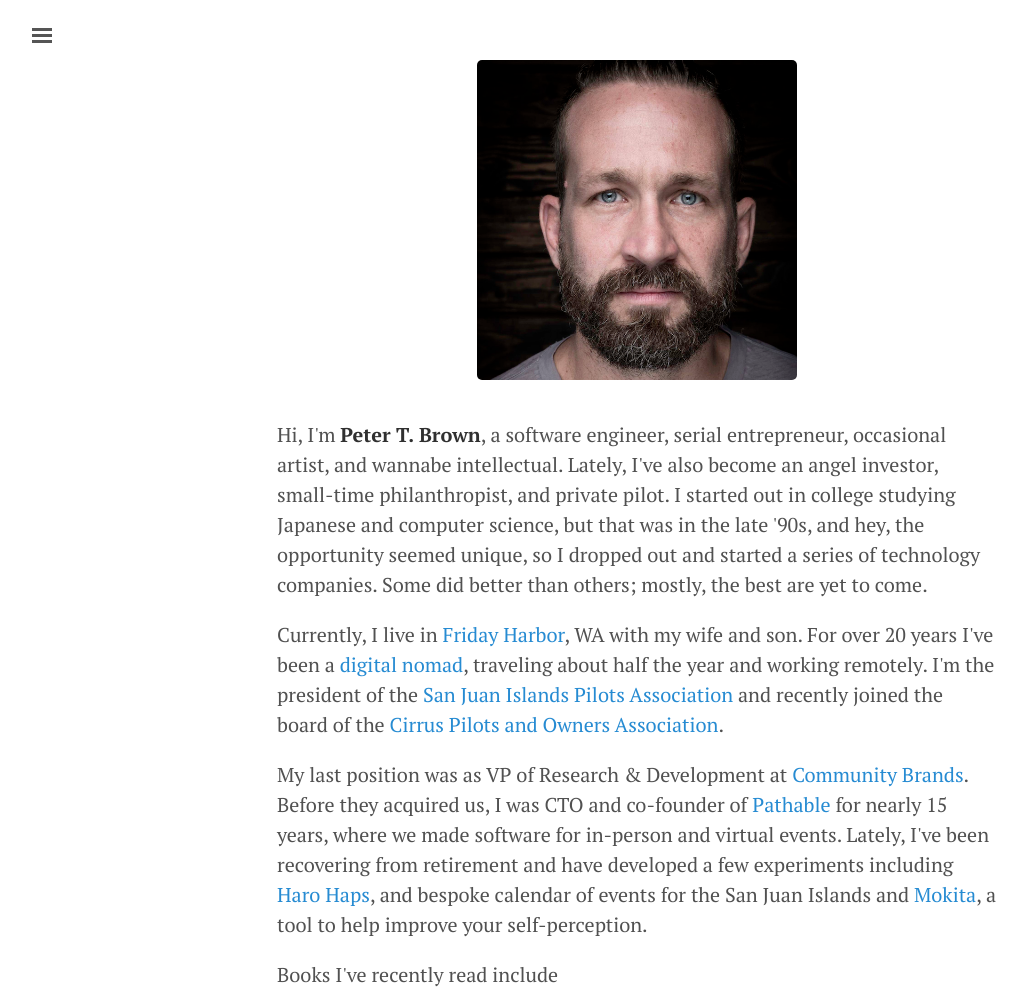
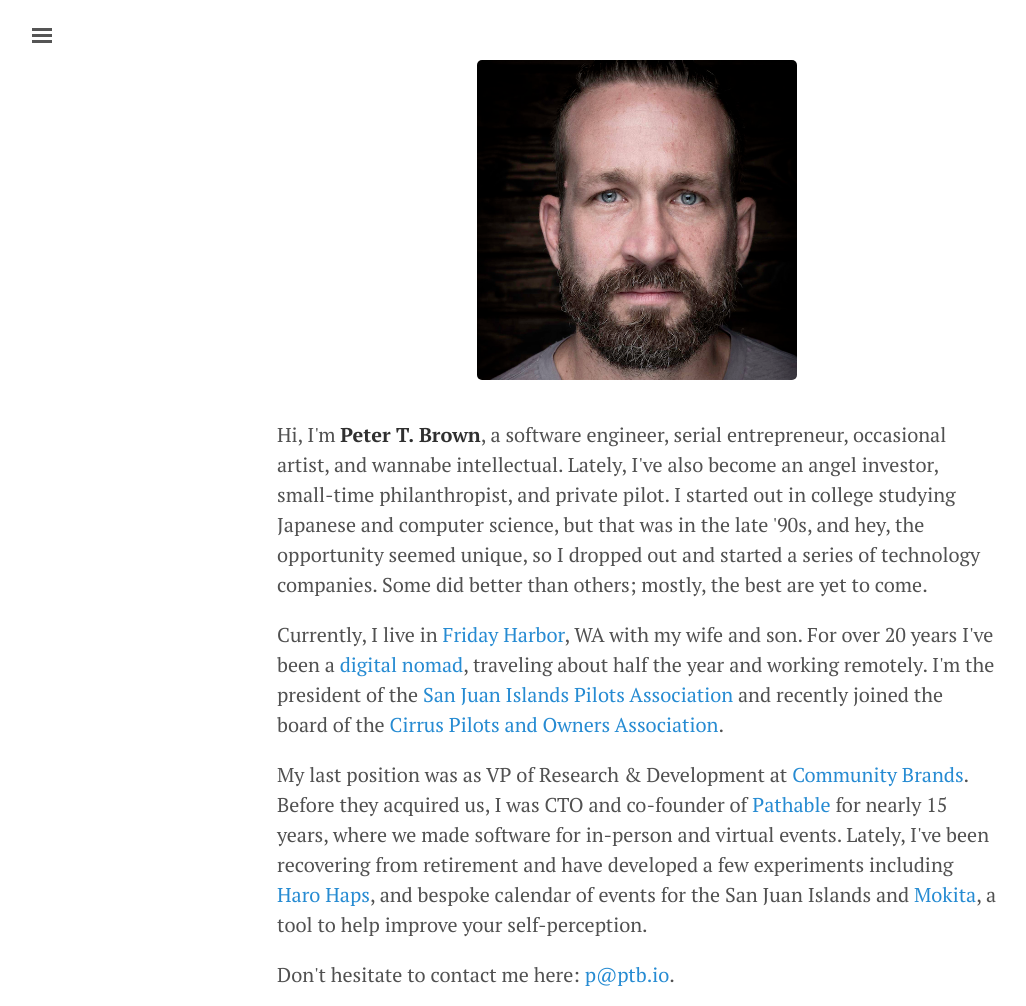
Before and after one commit to flippyhead/ptb.io, a Jekyll site: the page built from index.html, in a window 1280 px wide, cut to the strip 0-1006 px from the top of the page. Shown: the whole strip, without its empty margins (3-1029 px from the left). Built offline with Jekyll 4.4.1, drawn with Linux system fonts in a browser that asks for light colours.

Commit message:
add email and ide stuff

```diff
--- a/index.html
+++ b/index.html
@@ -17,5 +17,7 @@ masthead_class: invisible
   My last position was as VP of Research & Development at <a href="http://communitybrands.com">Community Brands</a>. Before they acquired us, I was CTO and co-founder of <a href="http://pathable.com">Pathable</a> for nearly 15 years, where we made software for in-person and virtual events. Lately, I've been recovering from retirement and have developed a few experiments including <a href="https://harohaps.com">Haro Haps</a>, and bespoke calendar of events for the San Juan Islands and <a href="https://mokita.io">Mokita</a>, a tool to help improve your self-perception.
 </p>
 
+<p>Don't hesitate to contact me here: <a href="mailto:p@ptb.io">p@ptb.io</a>.</p>
+
 {% include goodreads.html %}
 {% include spotify.html %}
```
